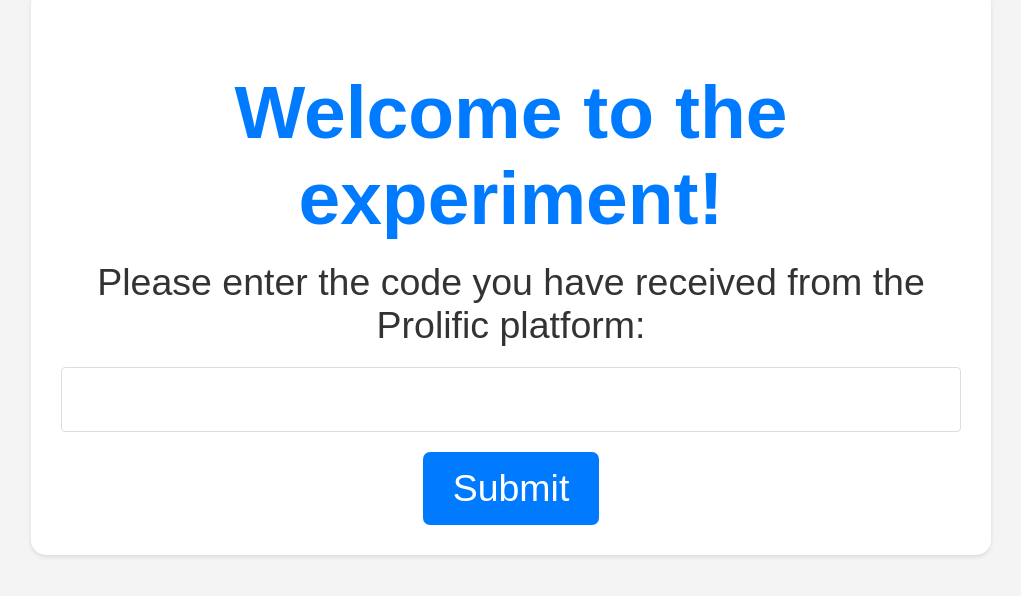
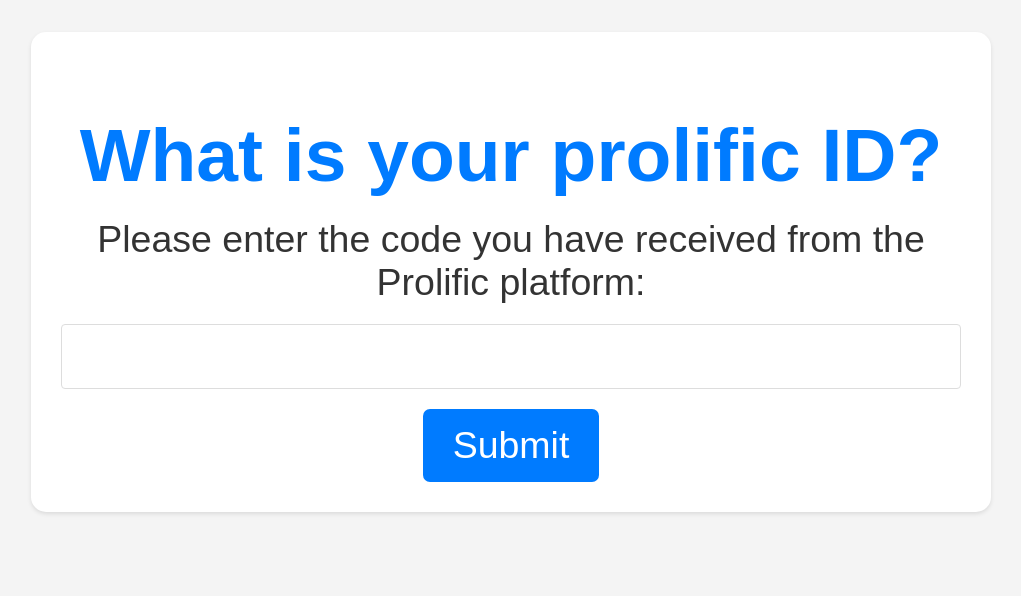
Before and after one commit to ShaniGueta/Final_Project, a website: page mainGame.html in a window 1280 px wide. Shown: the part 128-724 px from the top of the page, without its empty margins (129-1150 px from the left). Drawn offline with Linux system fonts and the light colour scheme.

Commit message:
change to what is prolific id

```diff
--- a/mainGame.html
+++ b/mainGame.html
@@ -7,7 +7,7 @@
 </head>
 <body id="codeEnter">
     <div class="container">
-        <h1>Welcome to the experiment!</h1>
+        <h1>What is your prolific ID?</h1>
         <form id="codeForm" action="/submit-code" method="post">
             <label for="code">Please enter the code you have received from the Prolific platform:</label>
             <input type="text" id="code" name="code" required>
```
